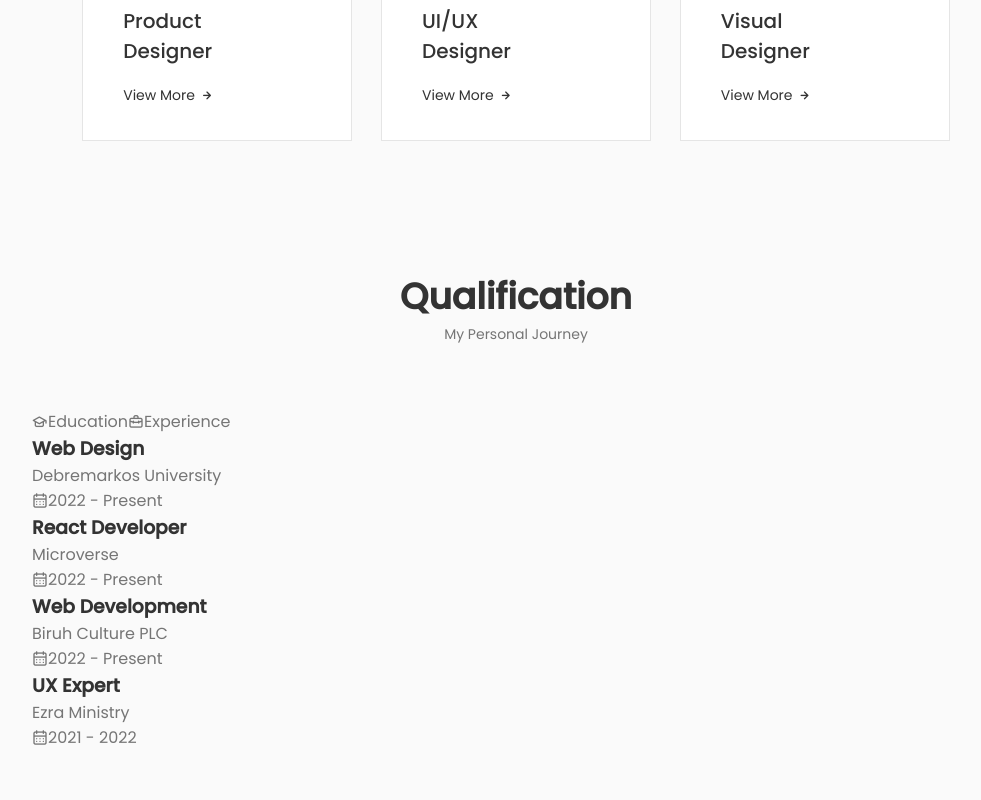
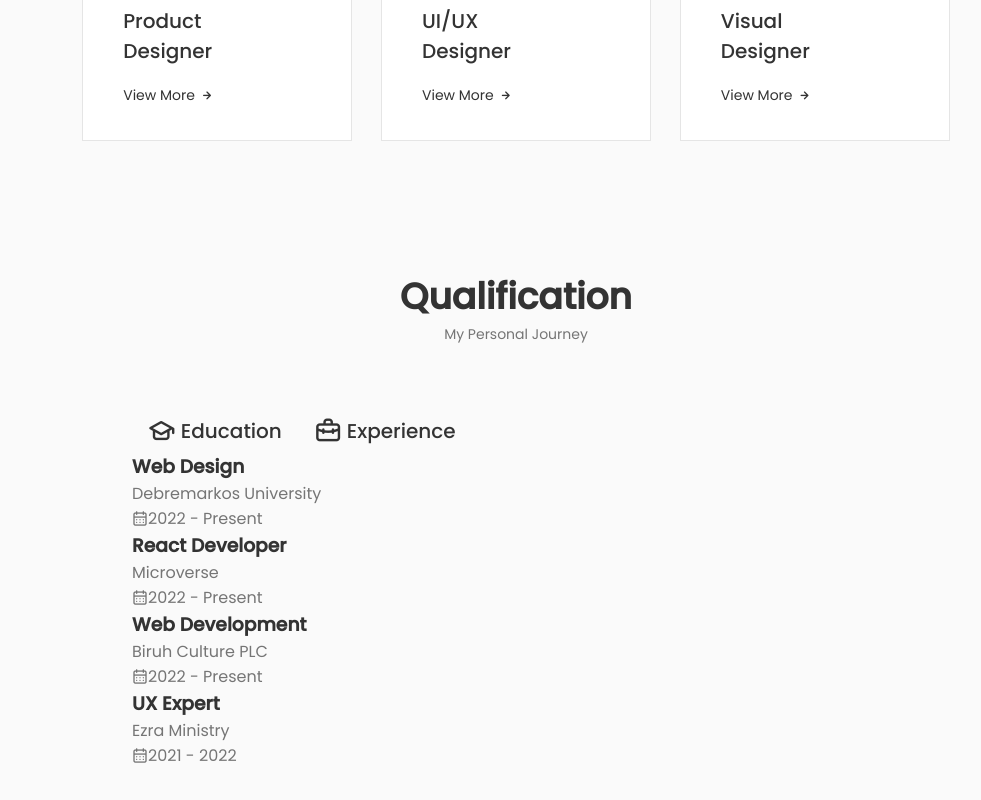
Before and after one commit to AmanWorku/AmanWorku.github.io, a React (Create React App) app: page / in a window 1280 px wide. Shown: the part 2444-3244 px from the top of the page, without its empty margins (124-1105 px from the left). Built offline with nearby package versions, Linux system fonts and the light colour scheme.

Commit message:
Add some styling

```diff
--- a/src/components/qualification/qualification.css
+++ b/src/components/qualification/qualification.css
@@ -0,0 +1,26 @@
+.qualification__container {
+    max-width: 768px;
+}
+
+.qualification__tabs {
+    display: flex;
+    justify-content: center;
+    margin-bottom: var(--mb-2);
+}
+
+.qualification__button {
+    font-size: var(--h3-font-size);
+    font-weight: var(--font-medium);
+    color: var(--title-color);
+    margin: 0 var(--mb-1);
+    cursor: pointer;
+}
+
+.qualification__button:hove {
+    color: var(--title-color-dark);
+}
+
+.qualification__icon {
+    font-size: 1.8rem;
+    margin-right: var(--mb-0-25);
+}
```
